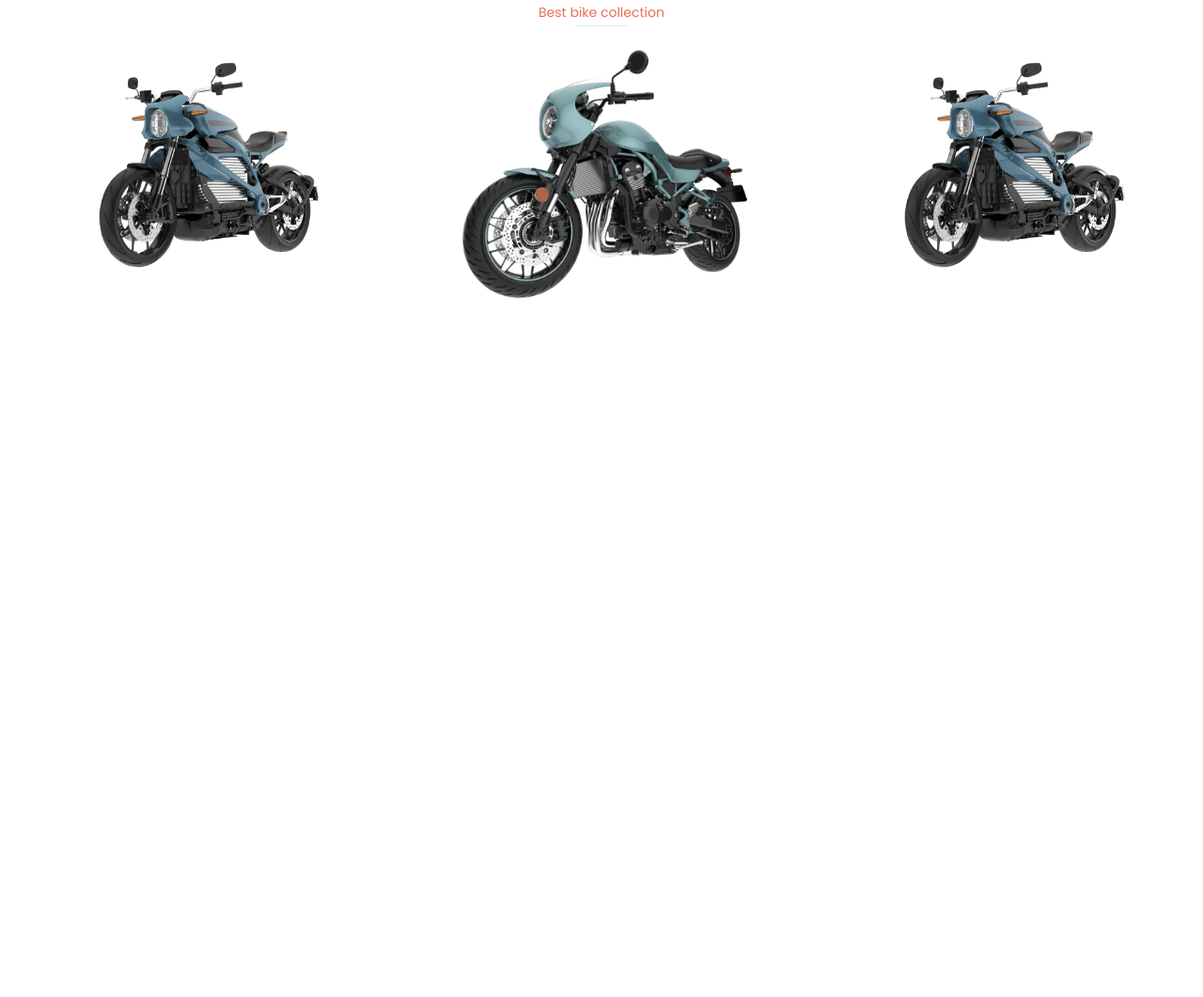
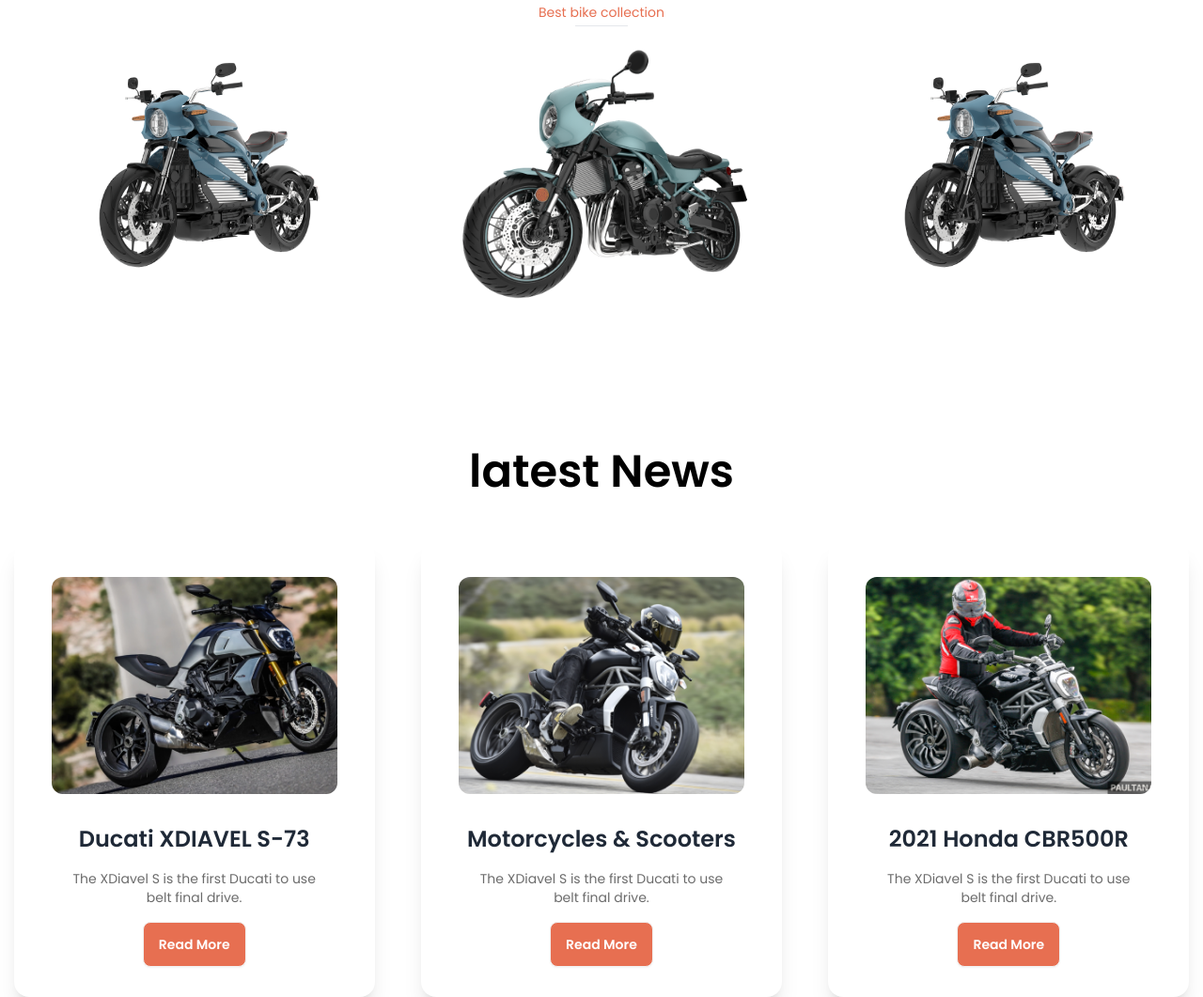
Before and after one commit to RaiyanJiyon/Biker-Zone, a plain HTML site: page index.html in a window 1280 px wide. Shown: the part 953-2014 px from the top of the page at 94% size. Before the commit the page ends 1271 px from the top, so only its background shows below. Drawn offline with nearby package versions, Linux system fonts and the light colour scheme.

Commit message:
Added latest news design

```diff
--- a/index.html
+++ b/index.html
@@ -222,6 +222,74 @@
                 </div>
             </div>
         </section>
+
+        <!-- latest news -->
+        <section class="w-full container mx-auto mt-12 md:mt-40">
+            <!-- latest news container -->
+            <div class="w-11/12 mx-auto text-center">
+                <h2 class="text-title-color text-4xl md:text-5xl font-semibold">
+                    latest News
+                </h2>
+            </div>
+
+            <!-- latest news cards -->
+            <div class="flex flex-col md:flex-row gap-12 md:gap-5 mt-2 md:mt-12">
+                <!-- card 1 -->
+                <div class="card bg-base-100 w-full md:w-96 mx-auto shadow-xl">
+                    <figure class="px-10 pt-10 w-full">
+                        <img src="images/others/latest1.png" alt="Shoes" class="rounded-xl" />
+                    </figure>
+                    <div class="card-body items-center text-center w-11/12 mx-auto space-y-1 md:space-y-2">
+                        <h2 class="card-title text-xl md:text-2xl">
+                            Ducati XDIAVEL S-73
+                        </h2>
+                        <p class="text-description-color text-xs md:text-sm">
+                            The XDiavel S is the first Ducati to use belt final drive.
+                        </p>
+                        <div class="card-actions">
+                            <button class="btn bg-primary-color text-white">Read More</button>
+                        </div>
+                    </div>
+                </div>
+
+                <!-- card 2 -->
+                <div class="card bg-base-100 w-full md:w-96 mx-auto shadow-xl">
+                    <figure class="px-10 pt-10 w-full">
+                        <img src="images/others/latest2.png" alt="Bikes" class="rounded-xl" />
+                    </figure>
+                    <div class="card-body items-center text-center w-11/12 mx-auto space-y-1 md:space-y-2">
+                        <h2 class="card-title text-xl md:text-2xl">
+                            Motorcycles & Scooters
+                        </h2>
+                        <p class="text-description-color text-xs md:text-sm">
+                            The XDiavel S is the first Ducati to use belt final drive.
+                        </p>
+                        <div class="card-actions">
+                            <button class="btn bg-primary-color text-white">Read More</button>
+                        </div>
+                    </div>
+                </div>
+
+
+                <!-- card 3 -->
+                <div class="card bg-base-100 w-full md:w-96 mx-auto shadow-xl">
+                    <figure class="px-10 pt-10 w-full">
+                        <img src="images/others/latest3.png" alt="Bikes" class="rounded-xl" />
+                    </figure>
+                    <div class="card-body items-center text-center w-11/12 mx-auto space-y-1 md:space-y-2">
+                        <h2 class="card-title text-xl md:text-2xl">
+                            2021 Honda CBR500R
+                        </h2>
+                        <p class="text-description-color text-xs md:text-sm">
+                            The XDiavel S is the first Ducati to use belt final drive.
+                        </p>
+                        <div class="card-actions">
+                            <button class="btn bg-primary-color text-white">Read More</button>
+                        </div>
+                    </div>
+                </div>
+            </div>
+        </section>
     </main>
 
     <!-- footer container -->
```
